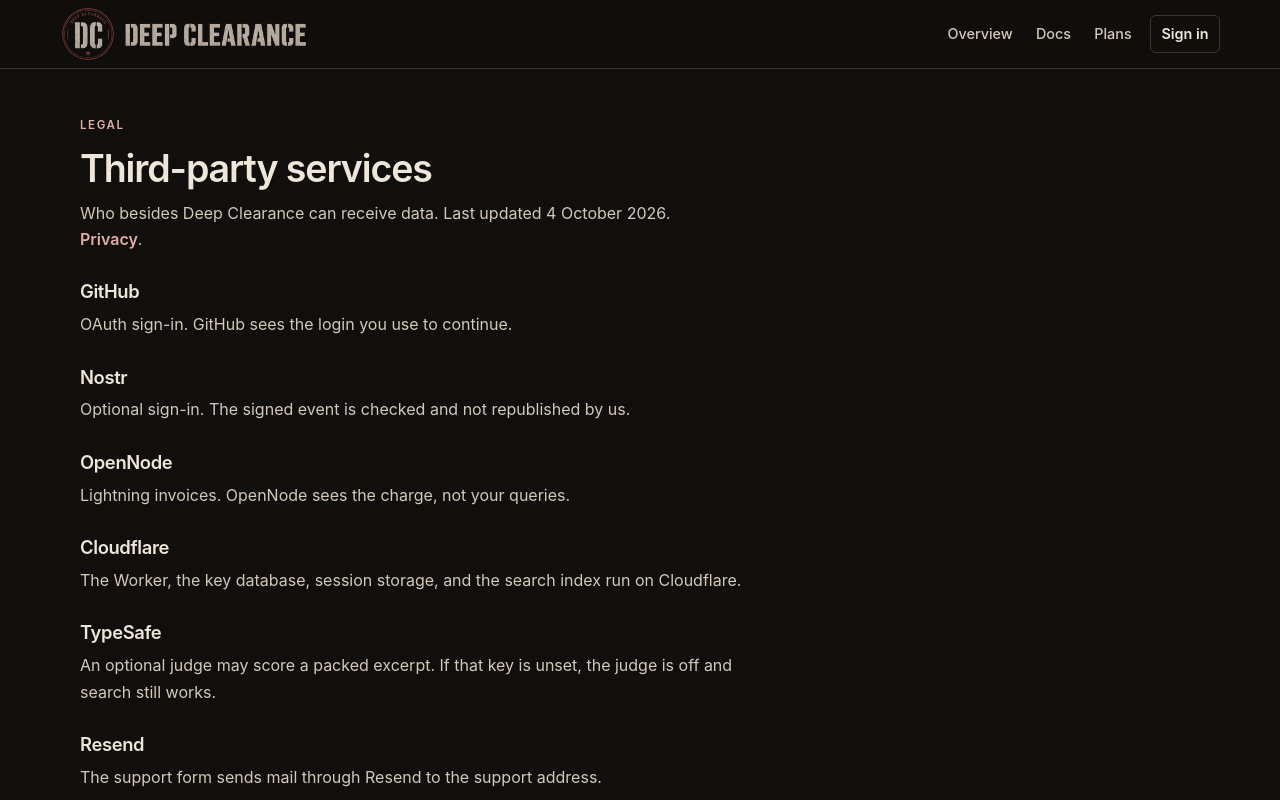
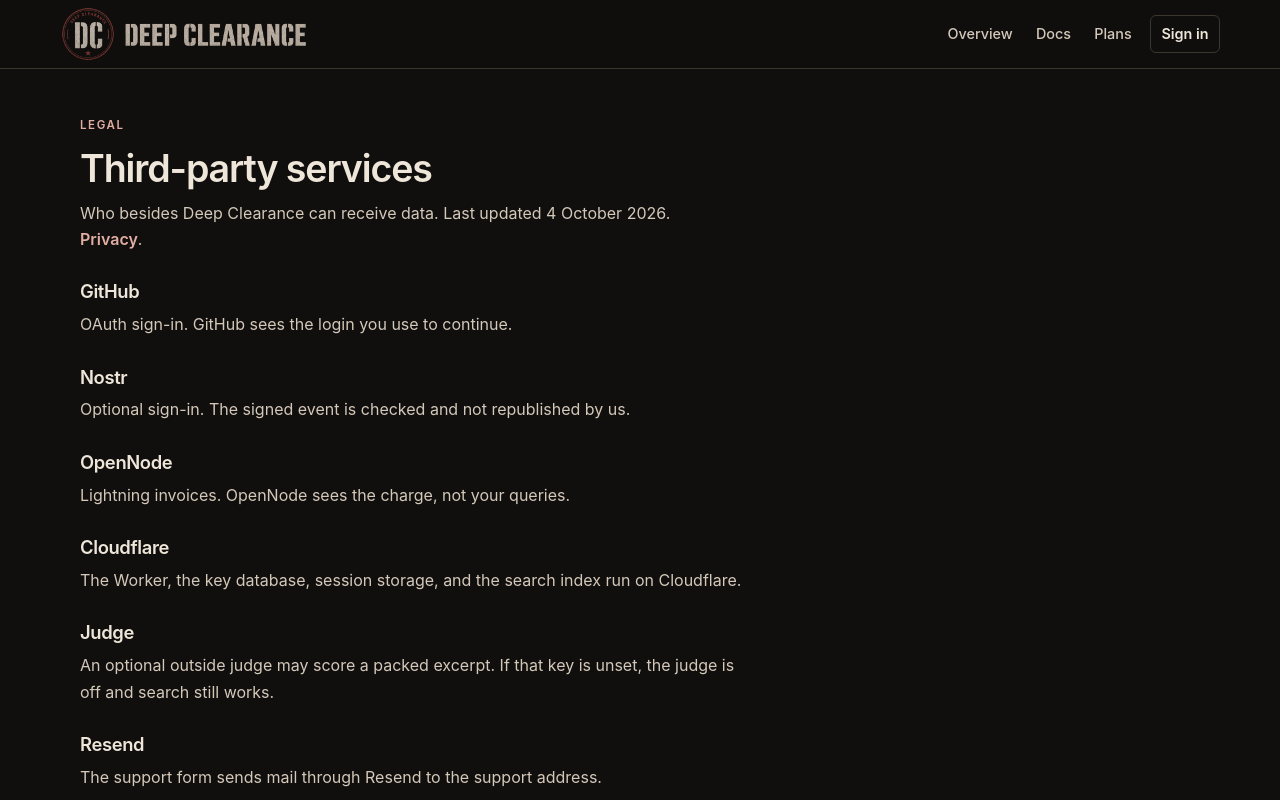
Before and after one commit to DeepClearance/deepclearance.com, a Next.js app: page /third-party in a window 1280 px wide. Shown: the top 800 px of the page. Built offline with nearby package versions, Linux system fonts and the light colour scheme; no server answers.

Commit message:
Call the excerpt judge by its job, not the vendor name.
The account history and the third-party page now say Judge.

```diff
--- a/pages/account.js
+++ b/pages/account.js
@@ -206,7 +206,7 @@
           <thead>
             <tr>
               <th>When</th>
-              <th>TypeSafe</th>
+              <th>Judge</th>
               <th>Embed misses</th>
               <th>Sats</th>
             </tr>
--- a/pages/third-party.js
+++ b/pages/third-party.js
@@ -24,9 +24,9 @@
             The Worker, the key database, session storage, and the search index
             run on Cloudflare.
           </p>
-          <h2>TypeSafe</h2>
+          <h2>Judge</h2>
           <p>
-            An optional judge may score a packed excerpt. If that key is unset,
+            An optional outside judge may score a packed excerpt. If that key is unset,
             the judge is off and search still works.
           </p>
           <h2>Resend</h2>
```
